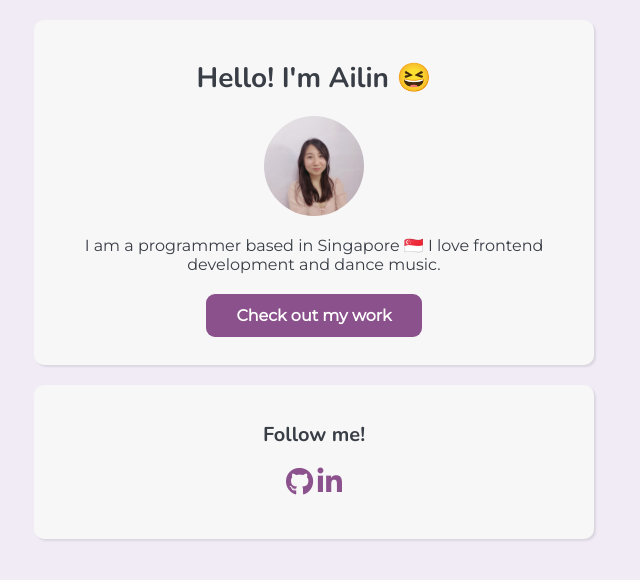
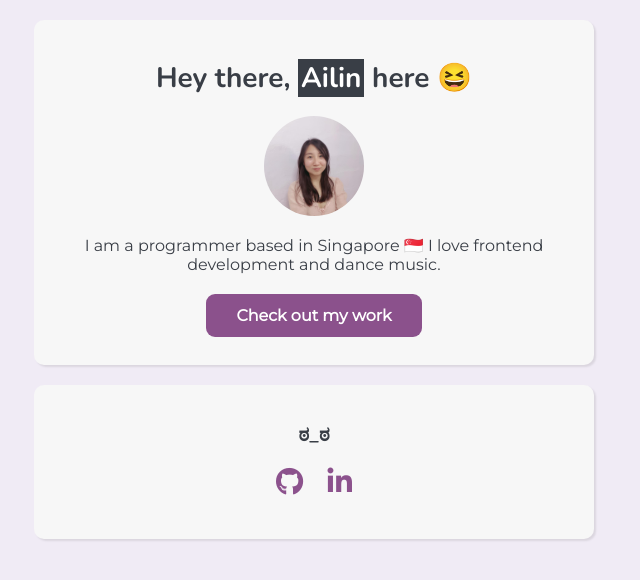
Before and after one commit to ai-chua/profile, a plain HTML site: page index.html in a window 1280 px wide. Shown: the whole page, without its empty margins (326-966 px from the left). Drawn offline with nearby package versions, Linux system fonts and the light colour scheme.

Commit message:
Beautify

```diff
--- a/index.html
+++ b/index.html
@@ -6,23 +6,23 @@
   <link rel="stylesheet" href="https://use.fontawesome.com/releases/v5.6.3/css/all.css">
   <meta charset="UTF-8">
   <meta name="viewport" content="width=device-width, initial-scale=1.0">
-  <title>My profile!</title>
+  <title>@niliaaa ✨🌿✨</title>
 </head>
 <body>
 
   <div class="container">
 
     <div class="card card-white text-center">
-        <h1>Hello! I'm Ailin 😆</h1>
+        <h1>Hey there, <span class="highlight">Ailin</span> here 😆</h1>
         <img src="images/avatar.jpg" alt="Ailin's avatar" class="avatar">
         <p class="padding-bottom">I am a programmer based in Singapore 🇸🇬 I love frontend development and dance music.</p>
         <a href="#" class="header-link">Check out my work</a>
     </div>
 
     <div class="card card-white text-center">
-      <h2>Follow me!</h2>
-        <a class="btn-link" href="#"><i class="fab fa-github"></i></a>
-        <a class="btn-link" href="#"><i class="fab fa-linkedin-in"></i></a>
+      <h2>ಠ_ಠ</h2>
+        <a class="btn-link" href="https://github.com/niliaaa" alt="Ailin's github"><i class="fab fa-github"></i></a>
+        <a class="btn-link" href="https://www.linkedin.com/in/ailinchua/" alt="Ailin's github"><i class="fab fa-linkedin-in"></i></a>
     </div>
 
   </div>
--- a/style.css
+++ b/style.css
@@ -68,6 +68,13 @@ a:hover {
   border-radius: 50px;
 }
 
+.highlight {
+  background-color: #393e46;
+  color: white;
+  padding-left: 3px;
+  padding-right: 3px;
+}
+
 .header-link {
   background-color: #844685ee;
   color: #FFFFFF;
@@ -98,4 +105,5 @@ a:hover {
 
 .btn-link {
   font-size: 28px;
+  padding: 10px;
 }
```
